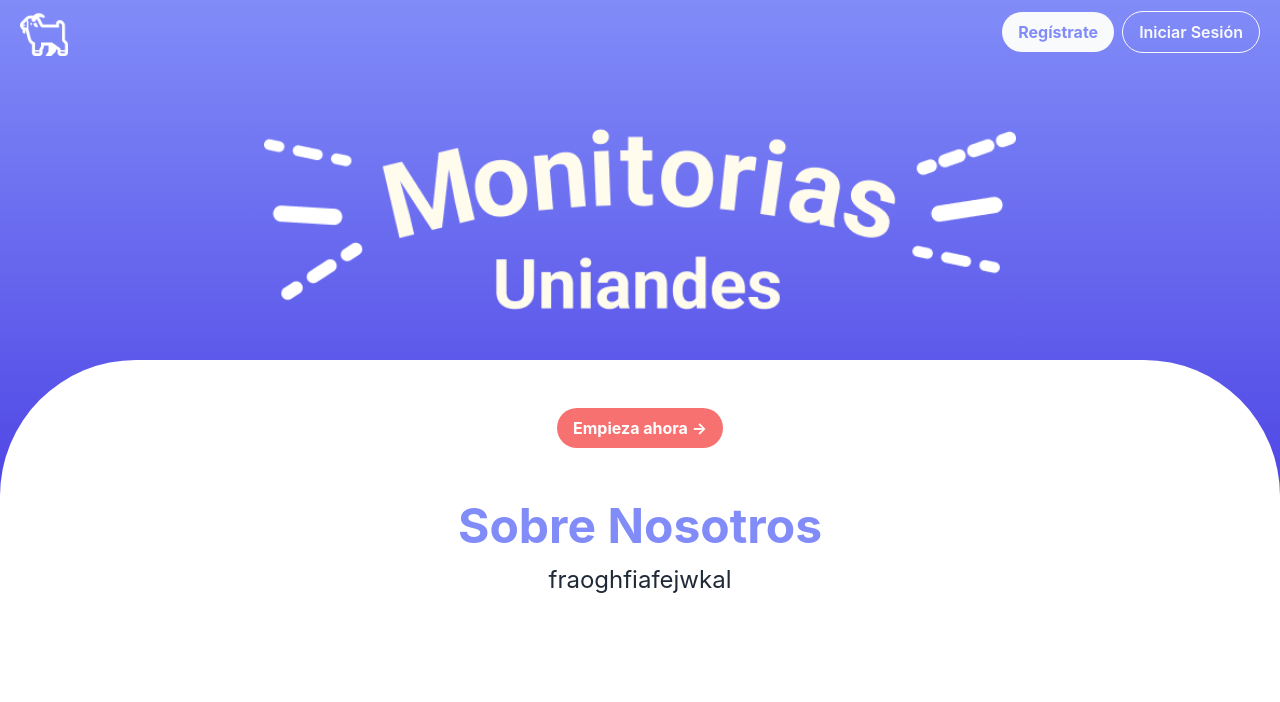
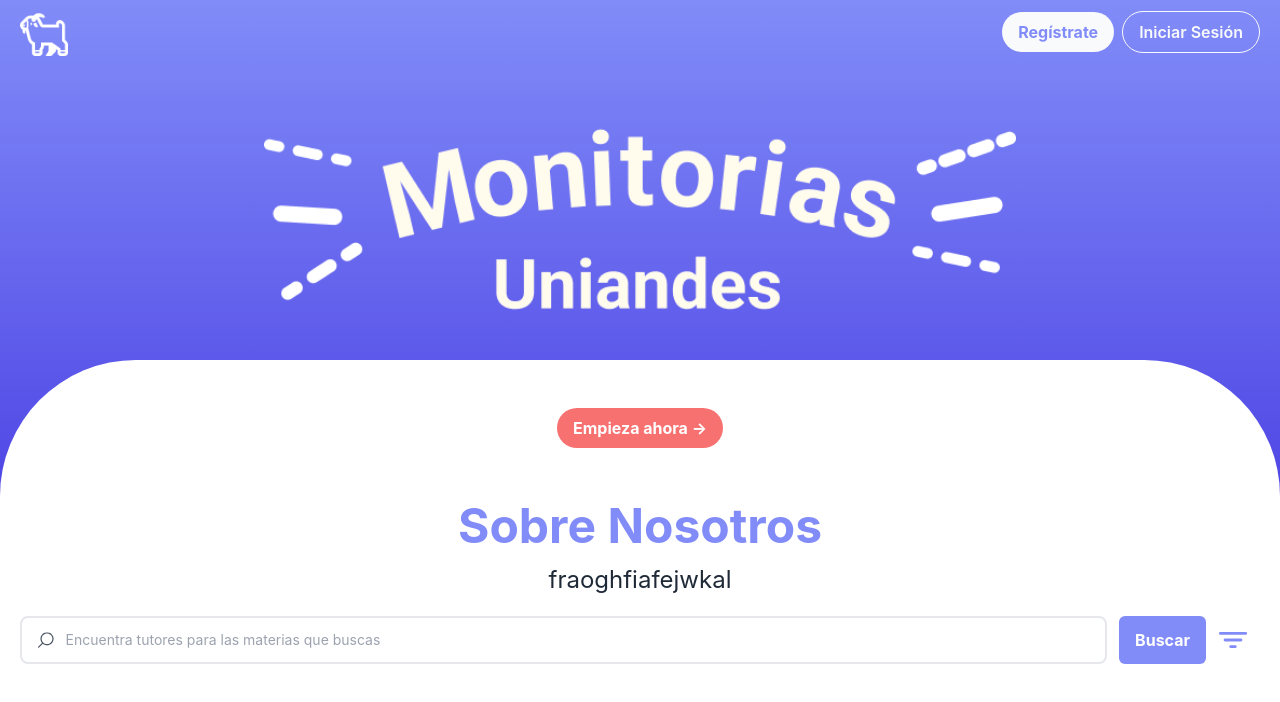
Before and after one commit to Computer-Society-Uniandes/Monitorias, a React (Create React App) app: page / in a window 1280 px wide. Shown: the top 702 px of the page. Built offline with nearby package versions, Linux system fonts and the light colour scheme.

Commit message:
search  y filters

```diff
--- a/package.json
+++ b/package.json
@@ -8,8 +8,9 @@
     "@testing-library/user-event": "^13.5.0",
     "react": "^18.3.1",
     "react-dom": "^18.3.1",
-    "react-icons": "^5.3.0",
+    "react-icons": "^5.5.0",
     "react-scripts": "5.0.1",
+    "react-select": "^5.10.0",
     "web-vitals": "^2.1.4"
   },
   "scripts": {
--- a/src/Components/Auth.js
+++ b/src/Components/Auth.js
@@ -2,6 +2,8 @@
 import React from 'react';
 import Logo from '../assets/monitoriashead.png';
 import Logo2 from '../assets/cabra.png'
+import Search from './Search'
+import Filters from './Filters';
 const Auth = () => {
   return (
     <>
@@ -29,7 +31,12 @@
     <div className='flex justify-center flex-col' >
         <h2 className='mb-2 mt-0 text-5xl font-bold leading-tight text-indigo-400  text-center' >Sobre Nosotros</h2>
         <p className='text-2xl text-gray-800  text-center'> fraoghfiafejwkal</p>
-      </div>
+
+    </div>
+    <div className='flex justify-center align-center w-full mt-5' >
+    <Search />
+    </div>
+
 
     </>
   );
--- /dev/null
+++ b/src/Components/Filters.js
@@ -0,0 +1,23 @@
+import React from 'react'
+import Select from 'react-select'
+
+function Filters({nombre}) {
+    const options = [
+        { value: 'Opcion 1', label: 'Opcion 1' },
+        { value: 'Opcion 2', label: 'Opcion 2' },
+        { value: 'Opcion 3', label: 'Opcion 3' }
+      ]
+
+
+  return (
+    <>
+    <div className='w-1/2' >
+    <b className='text-indigo-400'>{nombre}</b>
+    <Select options={options} />
+    </div>
+
+    </>
+  )
+}
+
+export default Filters
--- /dev/null
+++ b/src/Components/Search.js
@@ -0,0 +1,49 @@
+import React, { useState } from 'react'
+import Filters from './Filters'
+import { IoFilter } from "react-icons/io5";
+
+function Search() {
+    const [open, setOpen] = useState(false);
+  return (
+    <>
+    <div id='main' className='w-full justify-center flex flex-col mx-5'>
+        <div id='search' className='flex justify-center'>
+            <div class="flex px-4 py-3 rounded-lg border-2 text-indigo-400 w-full overflow-hidden mx-auto mr-3">
+            <svg xmlns="http://www.w3.org/2000/svg" viewBox="0 0 192.904 192.904" width="16px"
+            class="fill-gray-600 mr-3 rotate-90">
+            <path
+                d="m190.707 180.101-47.078-47.077c11.702-14.072 18.752-32.142 18.752-51.831C162.381 36.423 125.959 0 81.191 0 36.422 0 0 36.423 0 81.193c0 44.767 36.422 81.187 81.191 81.187 19.688 0 37.759-7.049 51.831-18.751l47.079 47.078a7.474 7.474 0 0 0 5.303 2.197 7.498 7.498 0 0 0 5.303-12.803zM15 81.193C15 44.694 44.693 15 81.191 15c36.497 0 66.189 29.694 66.189 66.193 0 36.496-29.692 66.187-66.189 66.187C44.693 147.38 15 117.689 15 81.193z">
+            </path>
+            </svg>
+            <input type="text" placeholder="Encuentra tutores para las materias que buscas" class="w-full outline-none bg-transparent text-gray-600 text-sm" />
+            </div>
+
+            <button className=' bg-indigo-400 hover:bg-indigo-600 text-white font-bold py-2 px-4 rounded-md'>
+                Buscar
+            </button>
+
+            <div className='text-indigo-400 w-lg flex justify-center items-center mx-3'>
+            <IoFilter fontSize='30px' onClick={() => setOpen(!open)} />
+            </div>
+
+        </div>
+
+        {open && (
+
+        <div id='filters' className='flex flex-col mt-4'>
+            <p className='text-indigo-400 justify-center flex'></p>
+            <div className='flex flex-row gap-4'>
+            <Filters nombre={'Precio'} />
+            <Filters nombre={'Materia'} />
+            <Filters nombre={'Rating'} />
+            <Filters nombre={'Disponibilidad'} />
+            </div>
+        </div>
+        )}
+
+    </div>
+    </>
+  )
+}
+
+export default Search
```
Also changed, not shown: 1 other file (tests, documents, lock files or other folders).
